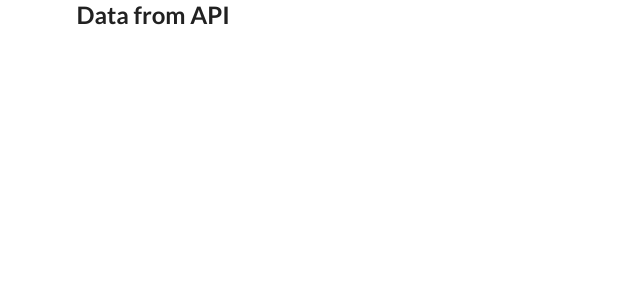
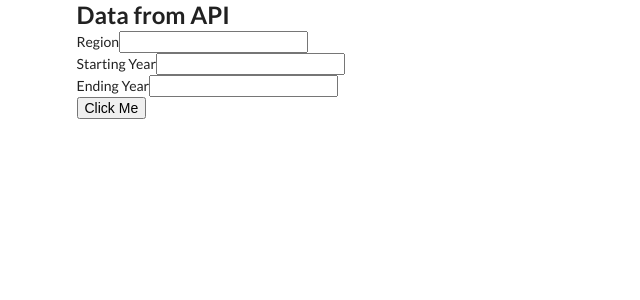
Before and after one commit to lsdm-spring-2022/frontend, a React (Create React App) app: page / in a window 1280 px wide. Shown: the top 300 px of the page, without its empty margins (0-640 px from the left). Built offline with nearby package versions, Linux system fonts and the light colour scheme; no server answers.

Commit message:
Got basic form done same as Colin, but still learning more about JS and React through youtube tutorial.

```diff
--- a/src/components/Data.js
+++ b/src/components/Data.js
@@ -4,6 +4,10 @@ import { getData } from '../apis/data';
 
 const Data = () => {
   const [currentData, setCurrentData] = useState('');
+  //  Aaron's Form code copied from Colin
+  const [region, setRegion] = useState('');
+  const [startYear, setStartYear] = useState('');
+  const [endYear, setEndYear] = useState('');
 
   useEffect(() => {
     const fetchData = async () => {
@@ -18,11 +22,52 @@ const Data = () => {
     fetchData();
   }, []);
 
+  //  Aaron's form code
+  function doTest(e) {
+    e.preventDefault();
+    if (startYear > endYear) console.log('Pick a valid range of years.');
+    else {
+      console.log(region);
+      console.log(startYear);
+      console.log(endYear);
+    }
+  }
+
   return (
-    <div>
-      <h2>Data from API</h2>
-      {currentData}
-    </div>
+    <form onSubmit={doTest}>
+      <div>
+        <h2>Data from API</h2>
+        {currentData}
+      </div>
+      <div>
+        <label htmlFor="region">Region</label>
+        <input
+          id="region"
+          type="region"
+          value={region}
+          onChange={(e) => setRegion(e.target.value)}
+        />
+      </div>
+      <div>
+        <label htmlFor="startYear">Starting Year</label>
+        <input
+          id="startYear"
+          type="number"
+          value={startYear}
+          onChange={(e) => setStartYear(e.target.value)}
+        />
+      </div>
+      <div>
+        <label htmlFor="endYear">Ending Year</label>
+        <input
+          id="endYear"
+          type="number"
+          value={endYear}
+          onChange={(e) => setEndYear(e.target.value)}
+        />
+      </div>
+      <button type="submit">Click Me</button>
+    </form>
   );
 };
 
```
